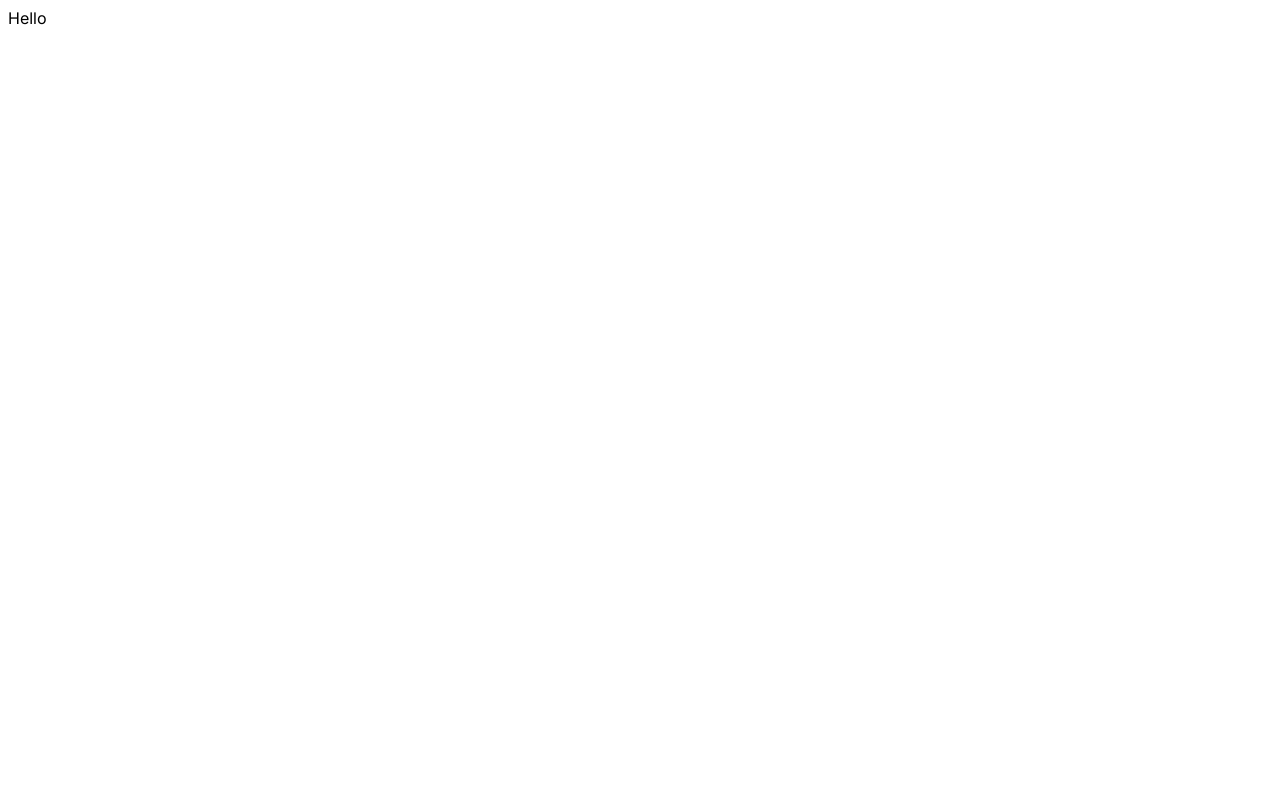
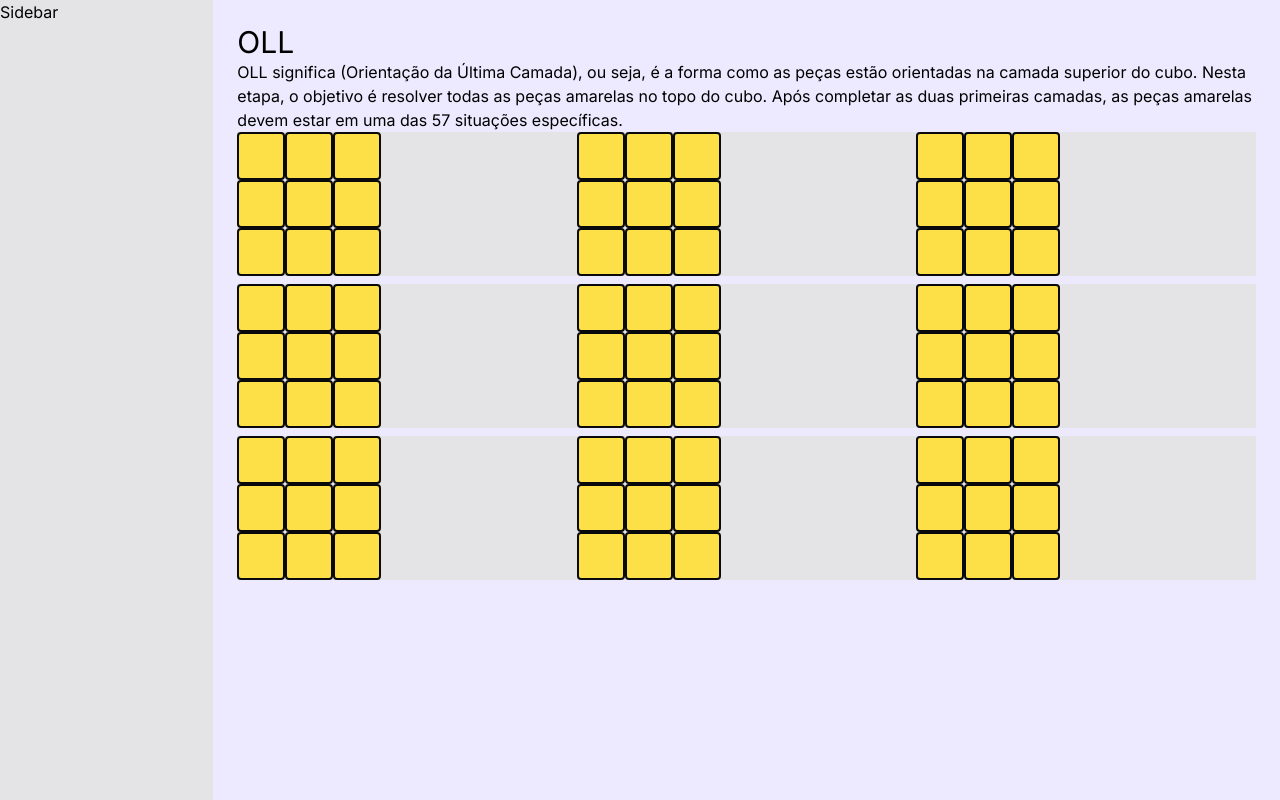
Before and after one commit to ValdineiJunior/cube-lessons, a Next.js app: page / in a window 1280 px wide. Built offline with nearby package versions, Linux system fonts and the light colour scheme.

Commit message:
feat: created main layout

```diff
--- /dev/null
+++ b/src/app/(dashboard)/layout.tsx
@@ -0,0 +1,8 @@
+export default function DashboardLayout({ children }: { children: React.ReactNode }) {
+    return <>
+        <div className="grid grid-cols-6 min-h-screen">
+            <h1 className="col-span-1 bg-zinc-200 ">Sidebar</h1>
+            {children}
+        </div>
+    </>
+}
--- /dev/null
+++ b/src/app/(dashboard)/page.tsx
@@ -0,0 +1,31 @@
+import { Cube } from "@/components/cube";
+
+export default function Dashboard() {
+    return <h1 className=" bg-violet-100 col-span-5 p-6">
+        <div>
+            <h1 className="text-3xl">OLL</h1>
+            <p>OLL significa (Orientação da Última Camada), ou seja, é a forma como as peças estão orientadas na camada superior do cubo. Nesta etapa, o objetivo é resolver todas as peças amarelas no topo do cubo. Após completar as duas primeiras camadas, as peças amarelas devem estar em uma das 57 situações específicas.
+</p>
+            <div className="grid grid-cols-3">
+                <div className=" col-span-1 ">
+
+                    <Cube />
+                    <Cube />
+                    <Cube />
+                </div>
+                <div className=" col-span-1">
+
+                    <Cube />
+                    <Cube />
+                    <Cube />
+                </div>
+                <div className=" col-span-1">
+
+                    <Cube />
+                    <Cube />
+                    <Cube />
+                </div>
+            </div>
+        </div>
+    </h1>
+}
--- a/src/app/layout.tsx
+++ b/src/app/layout.tsx
@@ -1,5 +1,6 @@
 import type { Metadata } from 'next'
 import { Inter } from 'next/font/google'
+import './globals.css'
 
 const inter = Inter({ subsets: ['latin'] })
 
--- a/src/app/page.tsx
+++ /dev/null
@@ -1,7 +0,0 @@
-import Image from 'next/image'
-
-export default function Home() {
-  return (
-    <div>Hello</div>
-  )
-}
--- /dev/null
+++ b/src/components/cube.tsx
@@ -0,0 +1,10 @@
+import { Row } from "./row";
+
+export function Cube() {
+    return <>
+        <div className="mb-2 bg-zinc-200">
+            <div className="grid grid-cols-3 grid-rows-3 h-36 w-36 ">
+                <Row />
+            </div>
+        </div></>
+}
--- /dev/null
+++ b/src/components/row.tsx
@@ -0,0 +1,21 @@
+import { Square } from "./square";
+
+export function Row() {
+    return <>
+        <div className=" col-span-1">
+            <Square />
+            <Square />
+            <Square />
+        </div>
+        <div className=" col-span-1">
+            <Square />
+            <Square />
+            <Square />
+        </div>
+        <div className=" col-span-1">
+            <Square />
+            <Square />
+            <Square />
+        </div>
+        </>
+}
--- /dev/null
+++ b/src/components/sidebar.tsx
@@ -0,0 +1,3 @@
+export function Sidebar() {
+    return <div></div>
+}
--- /dev/null
+++ b/src/components/square.tsx
@@ -0,0 +1,5 @@
+export function Square() {
+    return <>
+        <div className=" row-span-1 w-full h-full border-zinc-950 border-2 bg-yellow-300 rounded"></div>
+        </>
+}
--- a/tailwind.config.ts
+++ b/tailwind.config.ts
@@ -1,20 +1,8 @@
-import type { Config } from 'tailwindcss'
-
-const config: Config = {
-  content: [
-    './src/pages/**/*.{js,ts,jsx,tsx,mdx}',
-    './src/components/**/*.{js,ts,jsx,tsx,mdx}',
-    './src/app/**/*.{js,ts,jsx,tsx,mdx}',
-  ],
+/** @type {import('tailwindcss').Config} */
+module.exports = {
+  content: ["./src/**/*.{js,ts,jsx,tsx,mdx}"],
   theme: {
-    extend: {
-      backgroundImage: {
-        'gradient-radial': 'radial-gradient(var(--tw-gradient-stops))',
-        'gradient-conic':
-          'conic-gradient(from 180deg at 50% 50%, var(--tw-gradient-stops))',
-      },
-    },
+    extend: {},
   },
   plugins: [],
 }
-export default config
```
